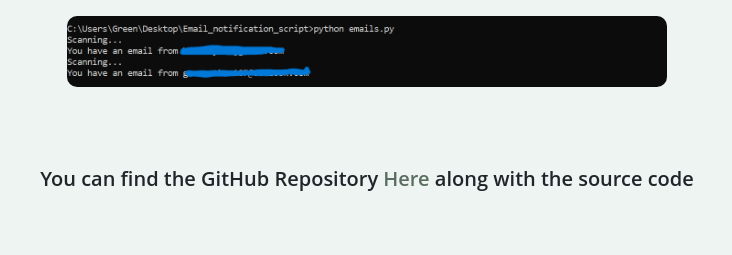
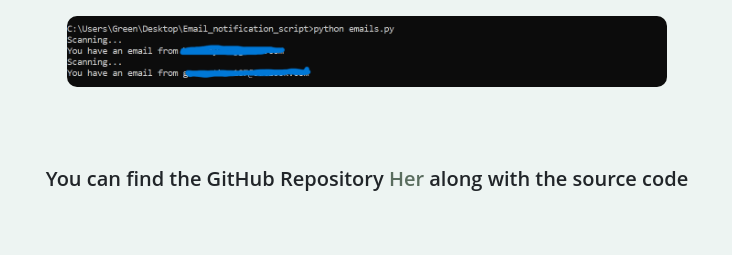
Before and after one commit to Ethang187/Portfolio, a website: page emailscanner.html in a window 1280 px wide. Shown: the part 1421-1676 px from the top of the page, 238-970 px from the left. Drawn offline with nearby package versions, Linux system fonts and the light colour scheme; files whose address does not match are found by name.

Commit message:
testing something

```diff
--- a/emailscanner.html
+++ b/emailscanner.html
@@ -38,7 +38,7 @@
 		<img class="personalpics emailsmspage consolepic" src="C:\Users\Green\OneDrive\Desktop\Projects\Portfolio\Images\Console script.png">
 	</div>
 
-	<h5 id="basictext">You can find the GitHub Repository <a href="https://github.com/Ethang187/Email-notification.git" style="color: #5A6D5F;">Here</a> along with the source code</h5>
+	<h5 id="basictext">You can find the GitHub Repository <a href="https://github.com/Ethang187/Email-notification.git" style="color: #5A6D5F;">Her</a> along with the source code</h5>
 
 </div>
 
```
